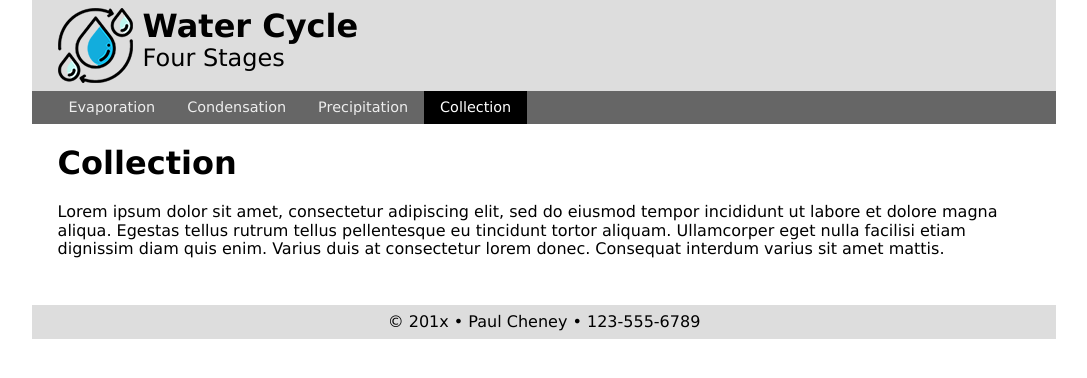
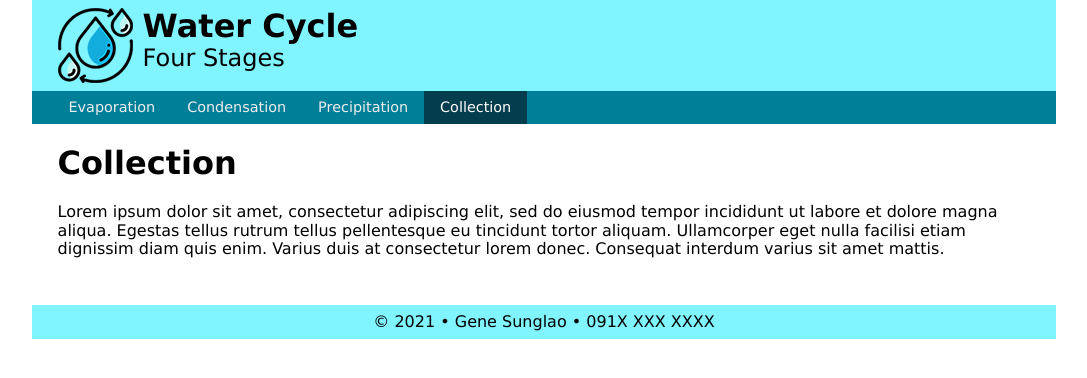
Before and after one commit to G-code95/genesunglao.github.io, a plain HTML site: page water_cycle/collection.html in a window 1280 px wide. Shown: the whole page, without its empty margins (96-1183 px from the left). Drawn offline with Linux system fonts and the light colour scheme.

Commit message:
Water Cycle Update

```diff
--- a/water_cycle/collection.html
+++ b/water_cycle/collection.html
@@ -56,7 +56,7 @@
 
 <!-- FOOTER HERE -->
     <footer>
-        &copy; 201x &bull; Paul Cheney &bull; 123-555-6789
+        &copy; 2021 &bull; Gene Sunglao &bull; 091X XXX XXXX
     </footer>
 
 </body>
--- a/water_cycle/css/small.css
+++ b/water_cycle/css/small.css
@@ -15,7 +15,7 @@ body {
 /*----------- HEADER --------------*/
 header {
     padding: .5rem 2%;
-    background-color: #ddd;
+    background-color: #80F4FF;
 }
 header img {float: left;margin-right: 10px; width: 50px}
 header h1 {margin: 0;font-size: 1.3rem;}
@@ -23,7 +23,7 @@ header h2 {margin: 0; font-weight: normal; font-size: 1rem;}
 
 /*----------- NAVIGATION --------------*/
 nav {
-    background-color: #666;
+    background-color: #007F99;
 }
 nav ul {
     list-style-type: none;
@@ -42,11 +42,11 @@ nav ul li a {
 
 
 nav ul li a:hover {
-    background-color: #aaa;
+    background-color: #10AEDC;
     color: #333;
 }
 nav ul li.active a {
-    background-color: #000;
+    background-color: #043E4E;
     color: #fff;
 }
 /*----------- MAIN --------------*/
@@ -58,7 +58,7 @@ main {
 
 /*----------- FOOTER --------------*/
 footer {
-    background-color: #ddd;
+    background-color: #80F4FF;
     padding: .5rem 2%;
     text-align: center;
 }
```
Also changed, not shown: water_cycle/condensation.html (+1 -1 lines), water_cycle/precipitation.html (+1 -1 lines).
